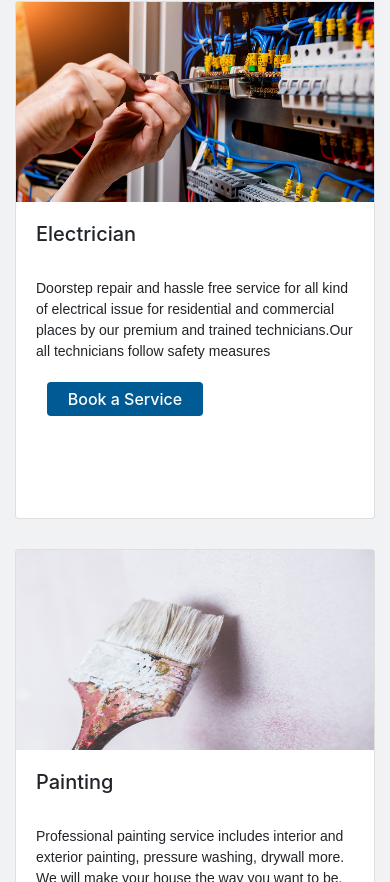
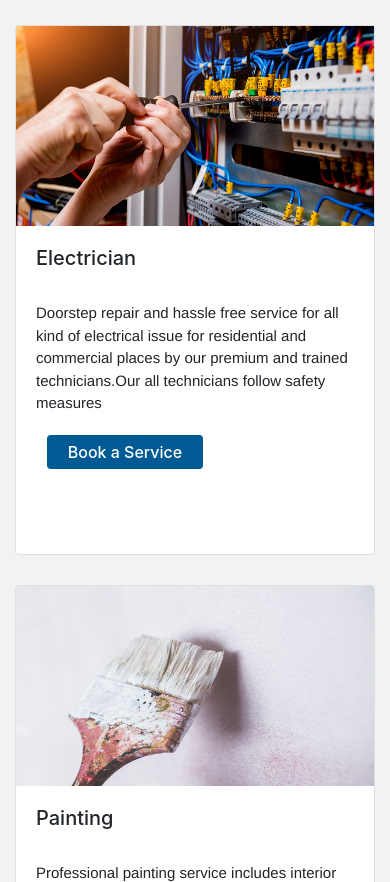
Before and after one commit to Rohandeshwal/justAsk, an Angular app: page /home in a window 390 px wide. Shown: the part 1777-2659 px from the top of the page. Built offline with nearby package versions, Linux system fonts and the light colour scheme.

Commit message:
add-card

```diff
--- a/src/app/shared/components/cards/cards.component.scss
+++ b/src/app/shared/components/cards/cards.component.scss
@@ -33,15 +33,15 @@
 .flip-card {
 
      width: 100%;
-     height: 518px;
+     height: 547px;
     perspective: 1000px;
   }
   .flip-card-inner {
     height: 100%;
   }
   .card-text{
-    font-size: 14px;
-    font-family: sans-serif;
+    font-size: 15px;
+    font-family: Helvetica Neue;
 
   }
   .showHide{
@@ -85,6 +85,11 @@
     transform: rotateY(180deg);
   }
   @media (max-width: 1199px){
+    .col-3 {
+      -ms-flex: 0 0 33.33%;
+      flex: 0 0 33.33%;
+      max-width: 33.33%;
+  }
 // .flip-card{
 //   height: 420px;
 // }
@@ -107,6 +112,9 @@
 
 
     @media (max-width: 767px){
+      .flip-card {
+        height: 530px;
+      }
     img{
       width: 100%;
     }
--- a/src/app/shared/components/cards/cards.component.ts
+++ b/src/app/shared/components/cards/cards.component.ts
@@ -42,7 +42,7 @@ export class CardsComponent implements OnInit {
   {
     img:"./assets/images/services/painting.jpg",
     name:"Painting",
-    description:"Professional painting service includes interior and exterior painting, pressure washing, drywall more. We will make your house the way you want to be. Professionals cover  smooth and clean work.",    visible:false,
+    description:"Professional painting service includes interior and exterior painting, drywall more. We will make your house the way you want to be. Professionals cover  smooth and clean work.",    visible:false,
     detail:"Professional painting service includes interior and exterior house painting, commercial  painting, pressure washing, drywall repair &amp; more. We will make your house the way you want to be. Professionals cover all the furniture and tape to edges to get a smooth and clean work."
   },
 
```
